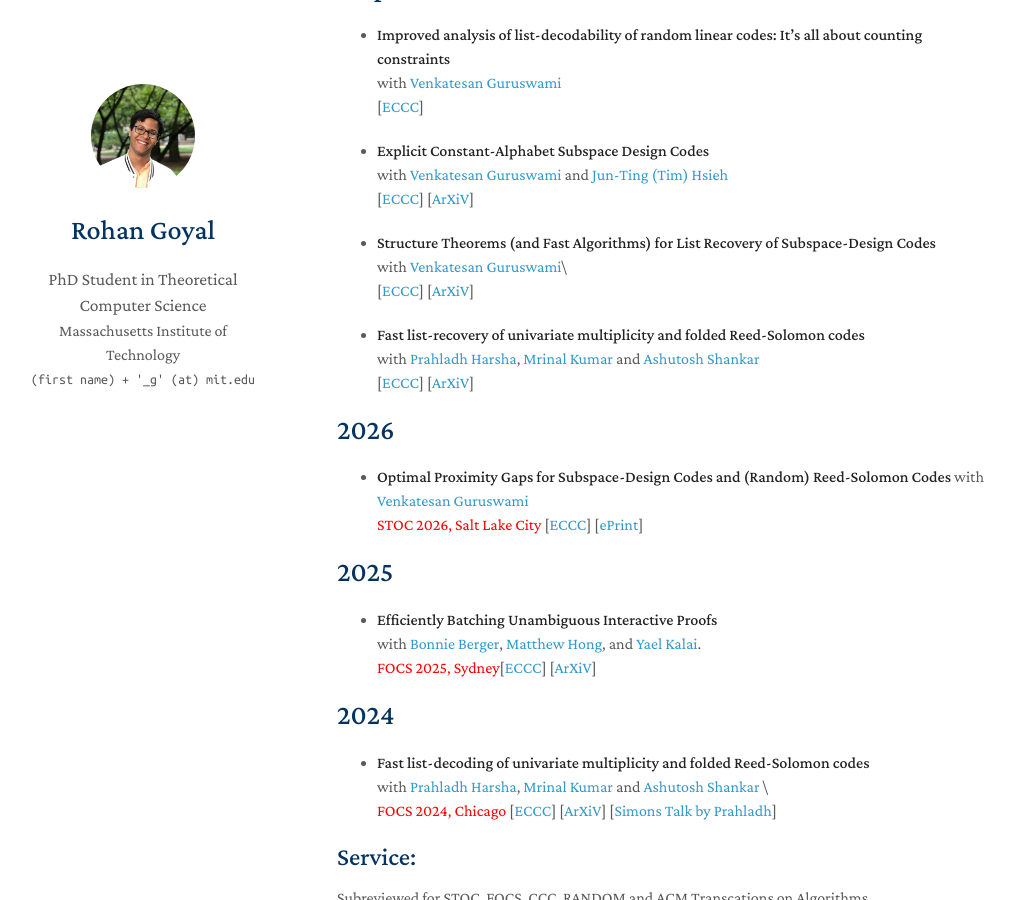
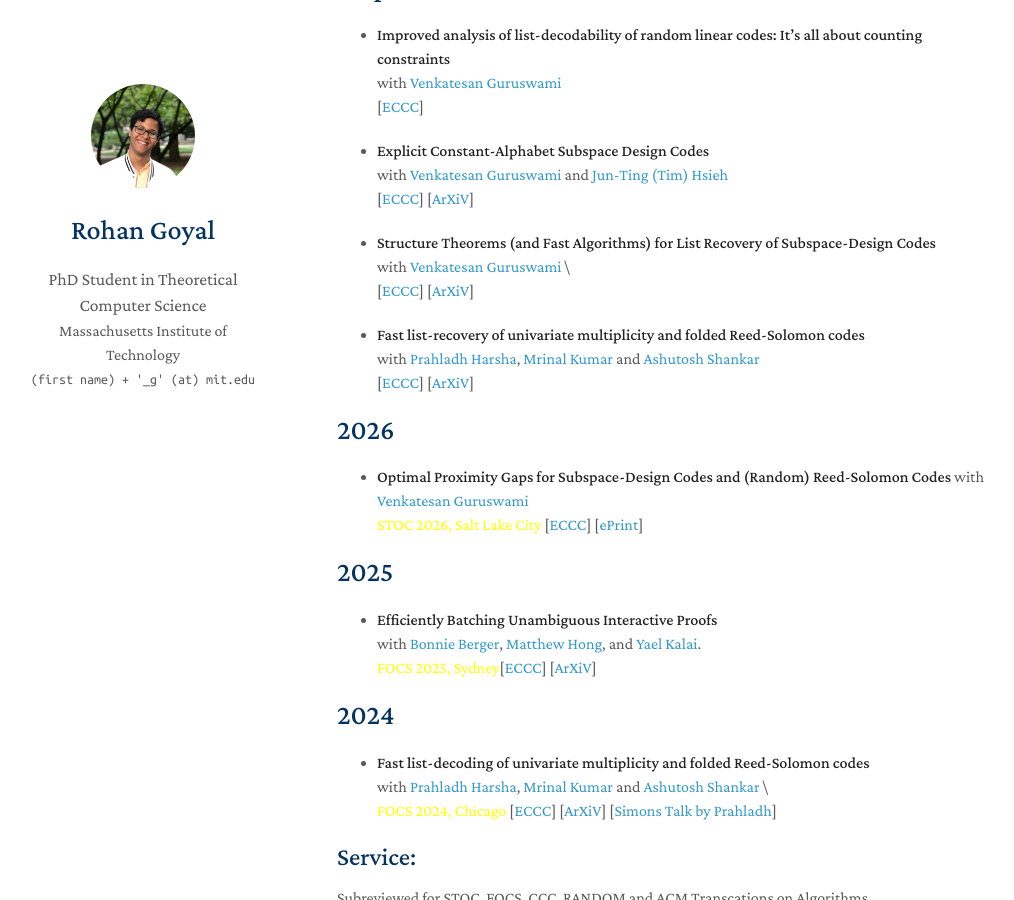
Before and after one commit to goyal-rohan/goyal-rohan.github.io, a Jekyll site: the page built from index.md, in a window 1280 px wide and 900 px high, scrolled down 518 px. Shown: the whole window, without its empty margins (133-1147 px from the left). Built offline with Jekyll 4.4.1, drawn with Linux system fonts in a browser that asks for light colours; nearby versions of some CDN libraries; a style sheet for code colours, icons or effects is not loaded; our own code applies the rules of GitHub Pages for plain Markdown files.

Commit message:
color ew

```diff
--- a/index.md
+++ b/index.md
@@ -27,7 +27,7 @@ with [Venkatesan Guruswami](https://people.eecs.berkeley.edu/~venkatg/) and [Jun
 [[ECCC](https://eccc.weizmann.ac.il/report/2026/057/)] [[ArXiV](https://arxiv.org/abs/2604.15218v1)]
 
 - **Structure Theorems (and Fast Algorithms) for List Recovery of Subspace-Design Codes**  \\
-  with [Venkatesan Guruswami](https://people.eecs.berkeley.edu/~venkatg/)\\
+  with [Venkatesan Guruswami](https://people.eecs.berkeley.edu/~venkatg/)   \\
 [[ECCC](https://eccc.weizmann.ac.il/report/2025/212/)] [[ArXiV](https://arxiv.org/abs/2512.08017)]
 
 - **Fast list-recovery of univariate multiplicity and folded Reed-Solomon codes**     \\
@@ -39,19 +39,19 @@ with [Prahladh Harsha](https://www.tcs.tifr.res.in/~prahladh/), [Mrinal Kumar](h
 
 - **Optimal Proximity Gaps for Subspace-Design Codes and (Random) Reed-Solomon Codes**
   with [Venkatesan Guruswami](https://people.eecs.berkeley.edu/~venkatg/)\\
-  <span style="color:red">STOC 2026, Salt Lake City</span> [[ECCC](https://eccc.weizmann.ac.il/report/2025/166/)]  [[ePrint](https://eprint.iacr.org/2025/2054)]
+  <span style="color:yellow">STOC 2026, Salt Lake City</span> [[ECCC](https://eccc.weizmann.ac.il/report/2025/166/)]  [[ePrint](https://eprint.iacr.org/2025/2054)]
 
 # 2025
 
 - **Efficiently Batching Unambiguous Interactive Proofs**            \\
   with [Bonnie Berger](https://people.csail.mit.edu/bab/), [Matthew Hong](https://people.csail.mit.edu/matth/), and [Yael Kalai](https://www.eecs.mit.edu/people/yael-kalai/).  \\
-  <span style="color:red">FOCS 2025, Sydney</span>[[ECCC](https://eccc.weizmann.ac.il/report/2025/159/)] [[ArXiV](https://arxiv.org/abs/2510.19075)]
+  <span style="color:yellow">FOCS 2025, Sydney</span>[[ECCC](https://eccc.weizmann.ac.il/report/2025/159/)] [[ArXiV](https://arxiv.org/abs/2510.19075)]
 
 # 2024
 
 - **Fast list-decoding of univariate multiplicity and folded Reed-Solomon codes** \\
 with [Prahladh Harsha](https://www.tcs.tifr.res.in/~prahladh/), [Mrinal Kumar](https://mrinalkr.bitbucket.io/) and [Ashutosh Shankar](https://sites.google.com/view/ashutoshs/home) \\
-<span style="color:red">FOCS 2024, Chicago</span> [[ECCC](https://eccc.weizmann.ac.il/report/2023/185/)] [[ArXiV](https://arxiv.org/abs/2311.17841)] [[Simons Talk by Prahladh](https://www.youtube.com/live/t3AdyuYaPzI?si=Yalpe2fbju6czVSb)]
+<span style="color:yellow">FOCS 2024, Chicago</span> [[ECCC](https://eccc.weizmann.ac.il/report/2023/185/)] [[ArXiV](https://arxiv.org/abs/2311.17841)] [[Simons Talk by Prahladh](https://www.youtube.com/live/t3AdyuYaPzI?si=Yalpe2fbju6czVSb)]
 
 
 ## Service:
```
